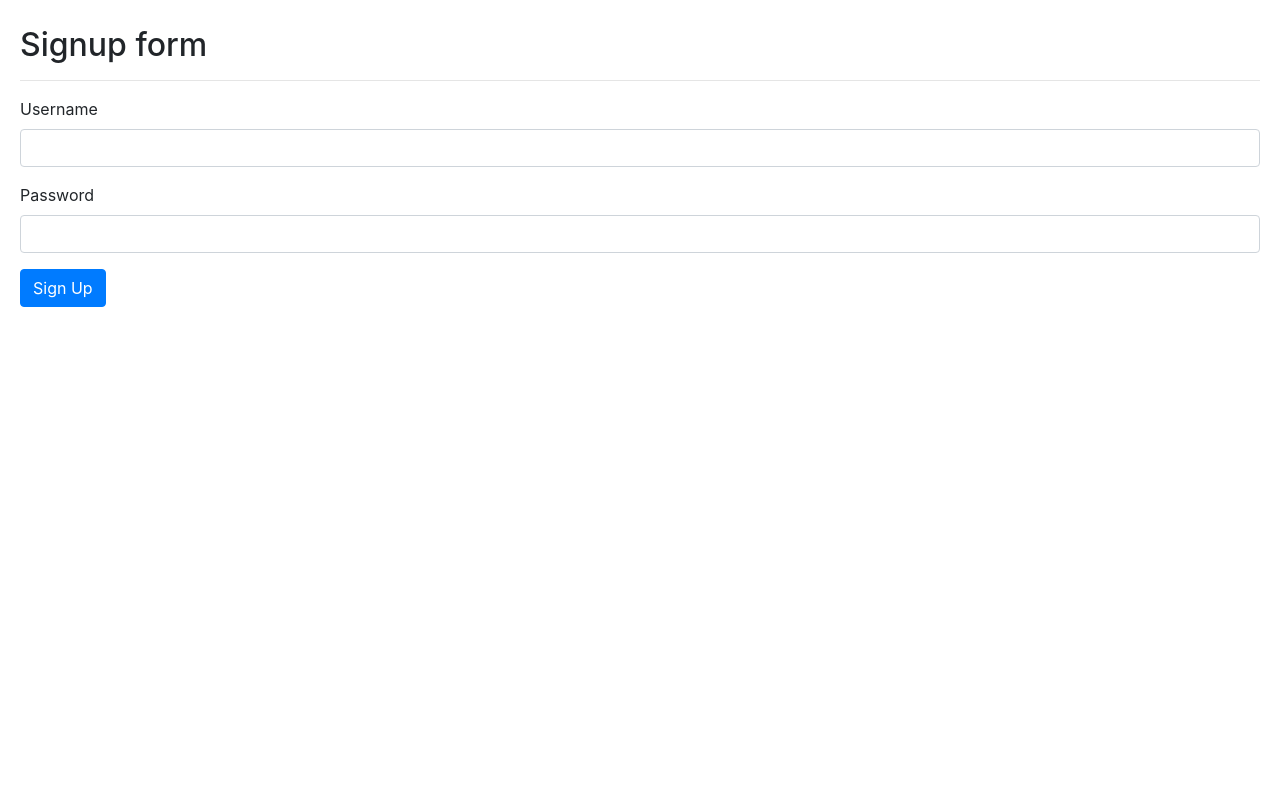
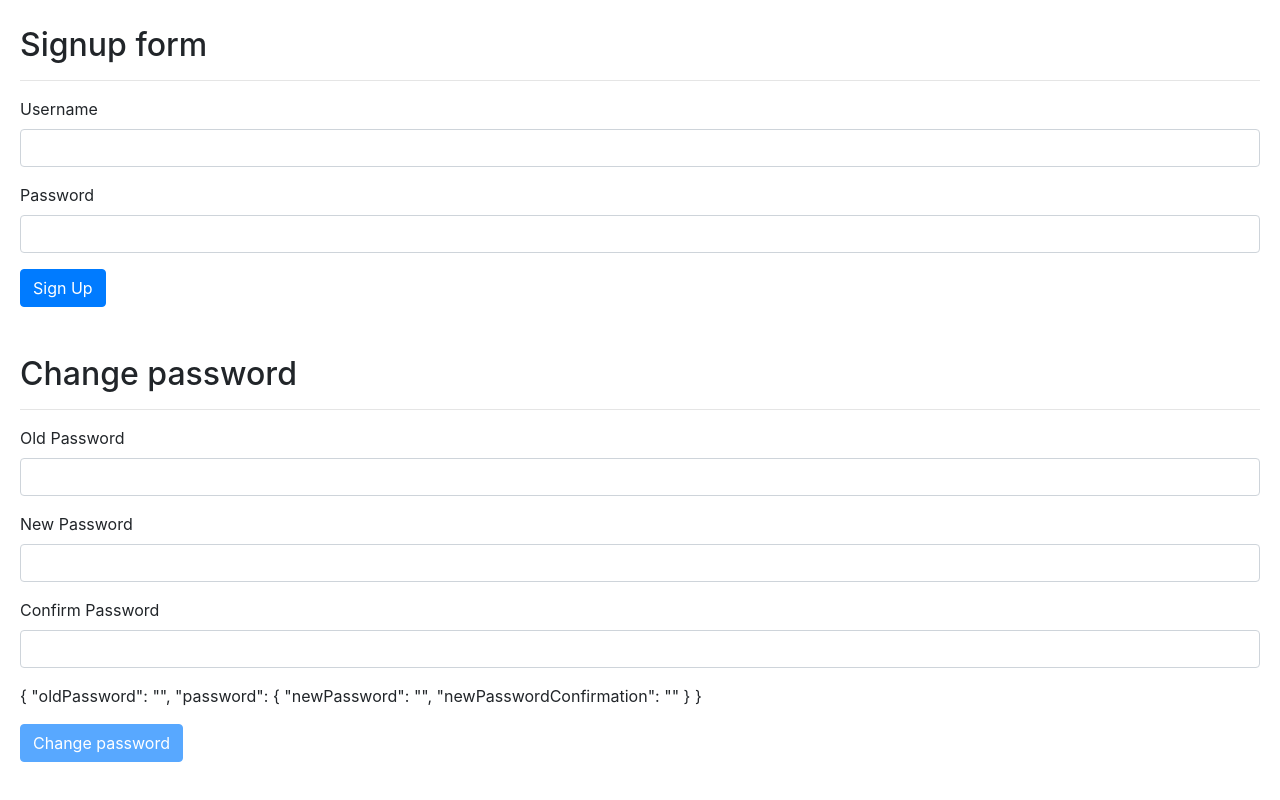
Before and after one commit to eugenesyuk/Angular-practice, an Angular app: page / in a window 1280 px wide. Shown: the part 3175-3975 px from the top of the page. Before the commit the page ends 3550 px from the top, so only its background shows below. Built offline with nearby package versions, Linux system fonts and the light colour scheme.

Commit message:
Reactive forms task

```diff
--- a/src/app/app.component.html
+++ b/src/app/app.component.html
@@ -42,3 +42,8 @@
   <h2>Signup form</h2><hr>
   <signup-form></signup-form>
 </div>
+
+<div class="my-5">
+  <h2>Change password</h2><hr>
+  <password-change-form></password-change-form>
+</div>
--- a/src/app/app.module.ts
+++ b/src/app/app.module.ts
@@ -14,6 +14,7 @@ import { ZippyComponent } from './components/zippy/zippy.component';
 import { ContactFormComponent } from './components/contact-form/contact-form.component';
 import { CourseFormComponent } from './components/course-form/course-form.component';
 import { SignupFormComponent } from './components/signup-form/signup-form.component';
+import { PasswordChangeFormComponent } from './components/password-change-form/password-change-form.component';
 
 @NgModule({
   declarations: [
@@ -26,7 +27,8 @@ import { SignupFormComponent } from './components/signup-form/signup-form.compon
     ZippyComponent,
     ContactFormComponent,
     CourseFormComponent,
-    SignupFormComponent
+    SignupFormComponent,
+    PasswordChangeFormComponent
   ],
   imports: [
     ReactiveFormsModule,
--- /dev/null
+++ b/src/app/components/password-change-form/password-change-form.component.html
@@ -0,0 +1,64 @@
+<form [formGroup]="form" (ngSubmit)="login()">
+
+  <div class="form-group">
+    <label for="oldPassword">Old Password</label>
+    <input
+        formControlName="oldPassword"
+        id="oldPassword"
+        type="text"
+        class="form-control">
+  </div>
+
+  <div *ngIf="oldPassword.pending" class="center"><i class="fas fa-spinner rotating"></i></div>
+
+  <div
+      class="alert alert-danger"
+      *ngIf="oldPassword.touched && oldPassword.invalid">
+      <div *ngIf="oldPassword.errors.required">This field is required.</div>
+      <div *ngIf="oldPassword.errors.passwordIncorrect">Incorrect old password.</div>
+  </div>
+
+  <div formGroupName="password">
+      <div class="form-group">
+        <label for="newPassword">New Password</label>
+        <input
+            formControlName="newPassword"
+            id="newPassword"
+            type="text"
+            class="form-control">
+      </div>
+
+      <div
+        class="alert alert-danger"
+        *ngIf="newPassword.touched && newPassword.invalid">
+        <div *ngIf="newPassword.errors.required">This field is required.</div>
+      </div>
+
+      <div class="form-group">
+        <label for="newPasswordConfirmation">Confirm Password</label>
+        <input
+            formControlName="newPasswordConfirmation"
+            id="newPasswordConfirmation"
+            type="text"
+            class="form-control">
+      </div>
+
+      <div
+        class="alert alert-danger"
+        *ngIf="newPasswordConfirmation.touched && newPasswordConfirmation.invalid">
+        <div *ngIf="newPasswordConfirmation.errors.required">This field is required.</div>
+      </div>
+
+      <div
+        class="alert alert-danger"
+        *ngIf="newPasswordConfirmation.valid && password.touched && password.invalid">
+          <div>Passwords don't match.</div>
+      </div>
+  </div>
+
+  <p>
+    {{ form.value | json }}
+  </p>
+
+  <button class="btn btn-primary" type="submit" [disabled]="form.invalid">Change password</button>
+</form>
--- /dev/null
+++ b/src/app/components/password-change-form/password-change-form.component.ts
@@ -0,0 +1,46 @@
+import { PasswordValidators } from './../../validators/password.validators';
+import { Component } from '@angular/core';
+import { FormBuilder, Validators, FormGroup } from '@angular/forms';
+
+@Component({
+  selector: 'password-change-form',
+  templateUrl: './password-change-form.component.html',
+  styleUrls: ['./password-change-form.component.scss']
+})
+export class PasswordChangeFormComponent {
+  private _form;
+
+  constructor(fb: FormBuilder) {
+    this._form = fb.group({
+      oldPassword: ['', Validators.required, PasswordValidators.passwordIsValid],
+      password: fb.group({
+        newPassword: ['', Validators.required],
+        newPasswordConfirmation: ['', Validators.required]
+      }, {validator: PasswordValidators.passwordsMatch})
+    });
+  }
+
+  get form() {
+    return this._form;
+  }
+
+  get oldPassword() {
+    return this._form.get('oldPassword');
+  }
+
+  get password() {
+    return this._form.get('password');
+  }
+
+  get newPassword() {
+    return this._form.get('password.newPassword');
+  }
+
+  get newPasswordConfirmation() {
+    return this._form.get('password.newPasswordConfirmation');
+  }
+
+  login() {
+
+  }
+}
--- a/src/app/components/signup-form/signup-form.component.ts
+++ b/src/app/components/signup-form/signup-form.component.ts
@@ -1,4 +1,4 @@
-import { UsernameValidators } from './../validators/username.validators';
+import { UsernameValidators } from './../../validators/username.validators';
 import { Component } from '@angular/core';
 import { FormGroup, FormControl, Validators } from '@angular/forms';
 
--- /dev/null
+++ b/src/app/validators/password.validators.ts
@@ -0,0 +1,20 @@
+import { AbstractControl, FormGroup } from '@angular/forms';
+import { ValidationErrors } from '@angular/forms';
+
+export class PasswordValidators {
+    static passwordsMatch(control: FormGroup): ValidationErrors | null {
+        const password = control.get('newPassword').value;
+        const confirmation = control.get('newPasswordConfirmation').value;
+        return password === confirmation ? null : { dontMatch: true };
+    }
+
+    static passwordIsValid(control: AbstractControl): Promise<ValidationErrors | null> {
+        console.log(control);
+
+        return new Promise((resolve,reason) => {
+            setTimeout(() => {
+                control.value !== 'GeNa1993na' ? resolve({ passwordIncorrect: true }) : resolve( null );
+            }, 200);
+        })
+    }
+}
```
Also changed, not shown: src/app/components/password-change-form/password-change-form.component.scss (added), src/app/validators/username.validators.ts (renamed from src/app/components/validators/username.validators.ts), 1 other file (tests, documents, lock files or other folders).
